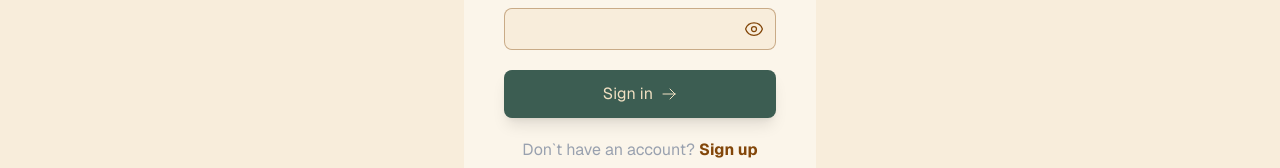
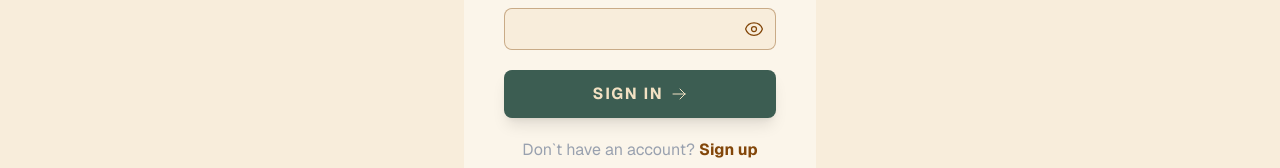
Before and after one commit to Thecapstone/Momento, a Next.js app: page /auth in a window 1280 px wide. Shown: the part 421-589 px from the top of the page. Built offline with nearby package versions, Linux system fonts and the light colour scheme.

Commit message:
feat(Button): updated button text

```diff
--- a/src/components/ui/Button.tsx
+++ b/src/components/ui/Button.tsx
@@ -45,6 +45,8 @@ export const Button = ({
         flex items-center justify-center gap-2
         px-8 py-3
         bg-[#3C5D52] text-[#F2E1C3]
+        font-bold tracking-widest
+        uppercase
         shadow-lg
         transition-colors
         ${widthStyles[width]}
```
